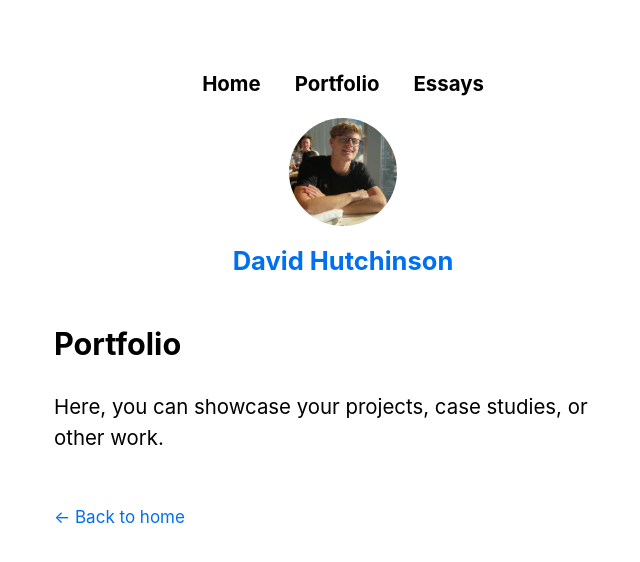
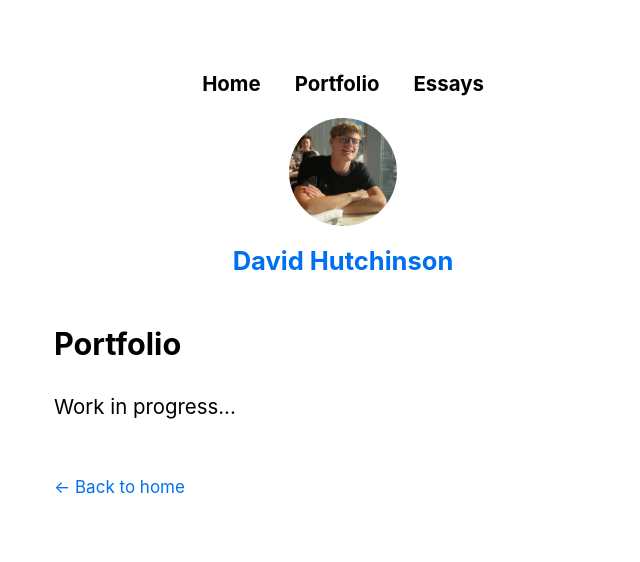
Before and after one commit to dvdhutch/dvdhutch-personal-site, a Next.js app: page /portfolio in a window 1280 px wide. Shown: the top 562 px of the page, without its empty margins (297-937 px from the left). Built offline with nearby package versions, Linux system fonts and the light colour scheme.

Commit message:
Update portfolio.js

```diff
--- a/pages/portfolio.js
+++ b/pages/portfolio.js
@@ -11,8 +11,7 @@ export default function Portfolio() {
       </Head>
       <section className={utilStyles.headingMd}>
         <h1>Portfolio</h1>
-        <p>Here, you can showcase your projects, case studies, or other work.</p>
-        {/* Add more content, like projects or case studies, as needed */}
+        <p>Work in progress...</p>
       </section>
     </Layout>
   );
```
